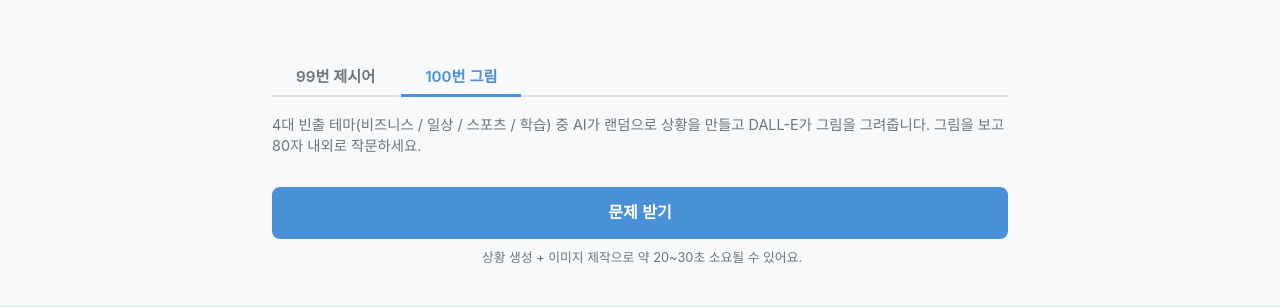
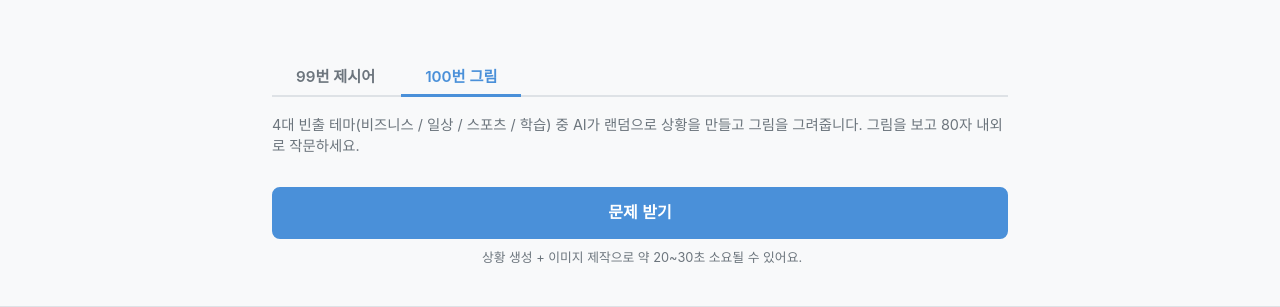
Before and after one commit to asteria412/vocahigh-V2, a Flask app: page /writing/100 in a window 1280 px wide. Shown: the part 55-362 px from the top of the page. Run offline with Flask 3, Linux system fonts and the light colour scheme; the visitor is signed in with stand-in values (Sample User, id 1).

Commit message:
fix: 작문 100번 DALL-E 문구 제거

```diff
--- a/templates/writing/setup_100.html
+++ b/templates/writing/setup_100.html
@@ -9,7 +9,7 @@
 
 <p class="page-desc" style="margin-top:var(--space-md);">
     4대 빈출 테마(비즈니스 / 일상 / 스포츠 / 학습) 중 AI가 랜덤으로 상황을 만들고
-    DALL-E가 그림을 그려줍니다. 그림을 보고 80자 내외로 작문하세요.
+    그림을 그려줍니다. 그림을 보고 80자 내외로 작문하세요.
 </p>
 
 <form method="POST" action="{{ url_for('writing.gen_100') }}">
```
